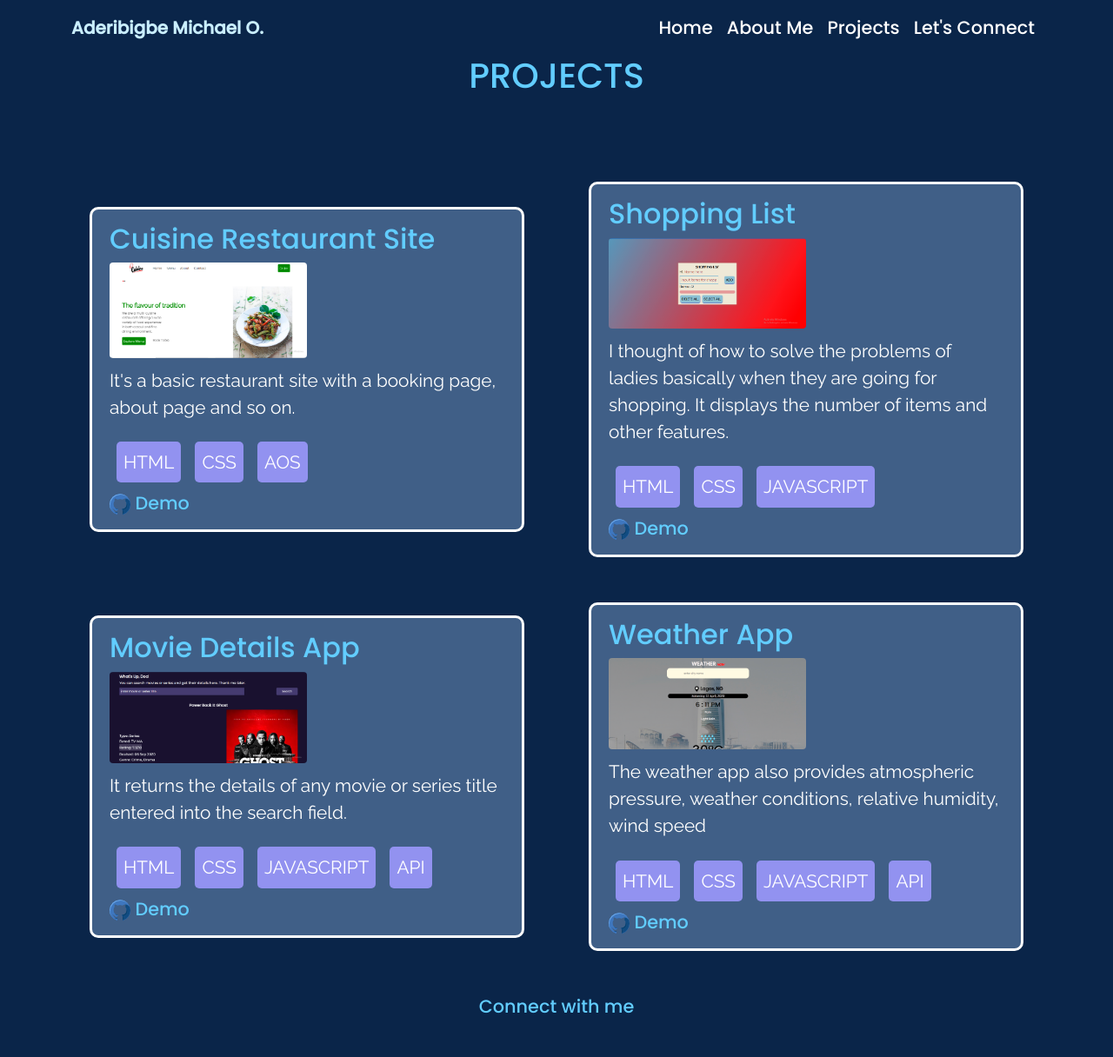
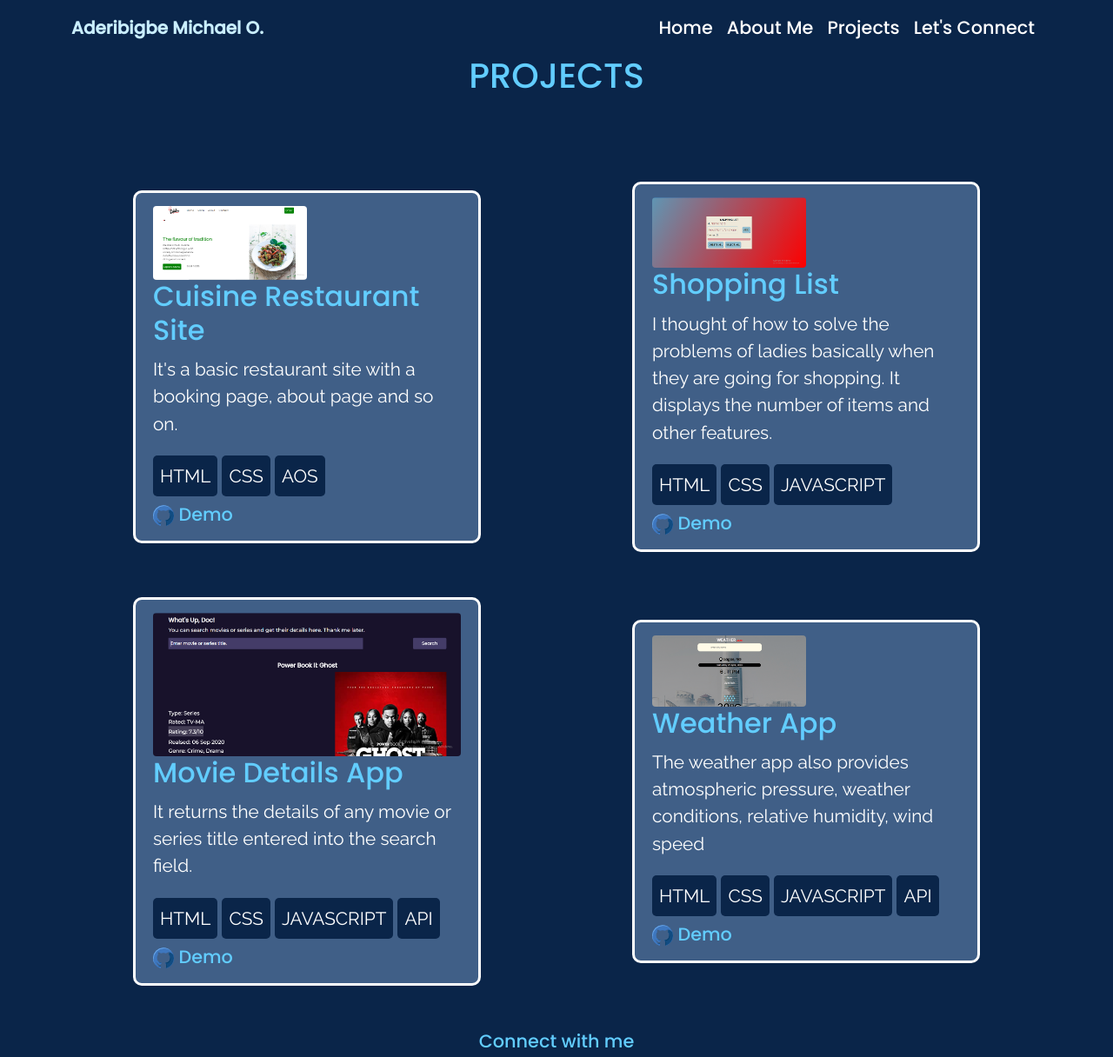
Before and after one commit to moloruntomiwa31/myportfolio, a plain HTML site: page project.html in a window 1280 px wide. Shown: the top 1216 px of the page at 87% size. Drawn offline with nearby package versions, Linux system fonts and the light colour scheme.

Commit message:
made changes for images

```diff
--- a/css/project.css
+++ b/css/project.css
@@ -15,21 +15,26 @@ body {
     border: 3px solid #fff;
     background-color: #5d7ea7a8;
     min-width:  200px;
-    max-width: 500px;
+    max-width: 400px;
     min-height: 250px;
     margin-top: 50px;
     border-radius: 10px;
     padding:  15px 20px;
 }
+.project-1 img {
+    max-width: 100%;
+    height: auto;
+}
 .skill-used {
     display: flex;
-    flex-wrap: wrap-reverse;
+    flex-wrap: wrap;
 }
 .skill-used p {
-    background-color: rgb(146, 146, 240);
+    background-color: #0a2549;
     padding: 8px;
-    margin: 8px;
+    margin: 5px 5px 5px 0;
     border-radius: 5px;
+    text-transform: capitalize;
 }
 
 @media screen and (min-width: 768px) {
--- a/project.html
+++ b/project.html
@@ -51,8 +51,8 @@
             <div class="image-gal">
                 <div class="project-1" data-aos="fade-left"  data-aos-easing="ease-out-cubic"
      data-aos-duration="1500">
+                    <img src="./img/cuisine site.png" class="rounded w-50">
                     <h2>Cuisine Restaurant Site</h2>
-                    <img src="./img/cuisine site.png" class="img-fluid rounded w-50">
                     <p>It's a basic restaurant site with a booking page, about page and so on.</p>
                     <div class="skill-used">
                         <p>HTML</p>
@@ -65,8 +65,8 @@
                 </div>
                 <div class="project-1" data-aos="fade-left"  data-aos-easing="ease-out-cubic"
      data-aos-duration="1500">
+                    <img src="./img/shopping list.png" class="rounded w-50">
                     <h2>Shopping List</h2>
-                    <img src="./img/shopping list.png" class="img-fluid rounded w-50">
                     <p>I thought of how to solve the problems of ladies basically when they are going for shopping. It displays the number of items and other features.</p>
                     <div class="skill-used">
                         <p>HTML</p>
@@ -79,8 +79,8 @@
                 </div>
                 <div class="project-1" data-aos="fade-left"  data-aos-easing="ease-out-cubic"
      data-aos-duration="1500">
+                    <img src="./img/moviedetails.png" class="rounded">
                     <h2>Movie Details App</h2>
-                    <img src="./img/moviedetails.png" class="img-fluid rounded w-50">
                     <p>It returns the details of any movie or series title entered into the search field.</p>
                     <div class="skill-used">
                         <p>HTML</p>
@@ -94,8 +94,8 @@
                 </div>
                 <div class="project-1" data-aos="fade-left"  data-aos-easing="ease-out-cubic"
      data-aos-duration="1500">
+                    <img src="./img/weatherapp.png" class="rounded w-50">
                     <h2>Weather App</h2>
-                    <img src="./img/weatherapp.png" class="img-fluid rounded w-50">
                     <p>The weather app also provides atmospheric pressure, weather conditions, relative humidity, wind speed</p>
                     <div class="skill-used">
                         <p>HTML</p>
```
